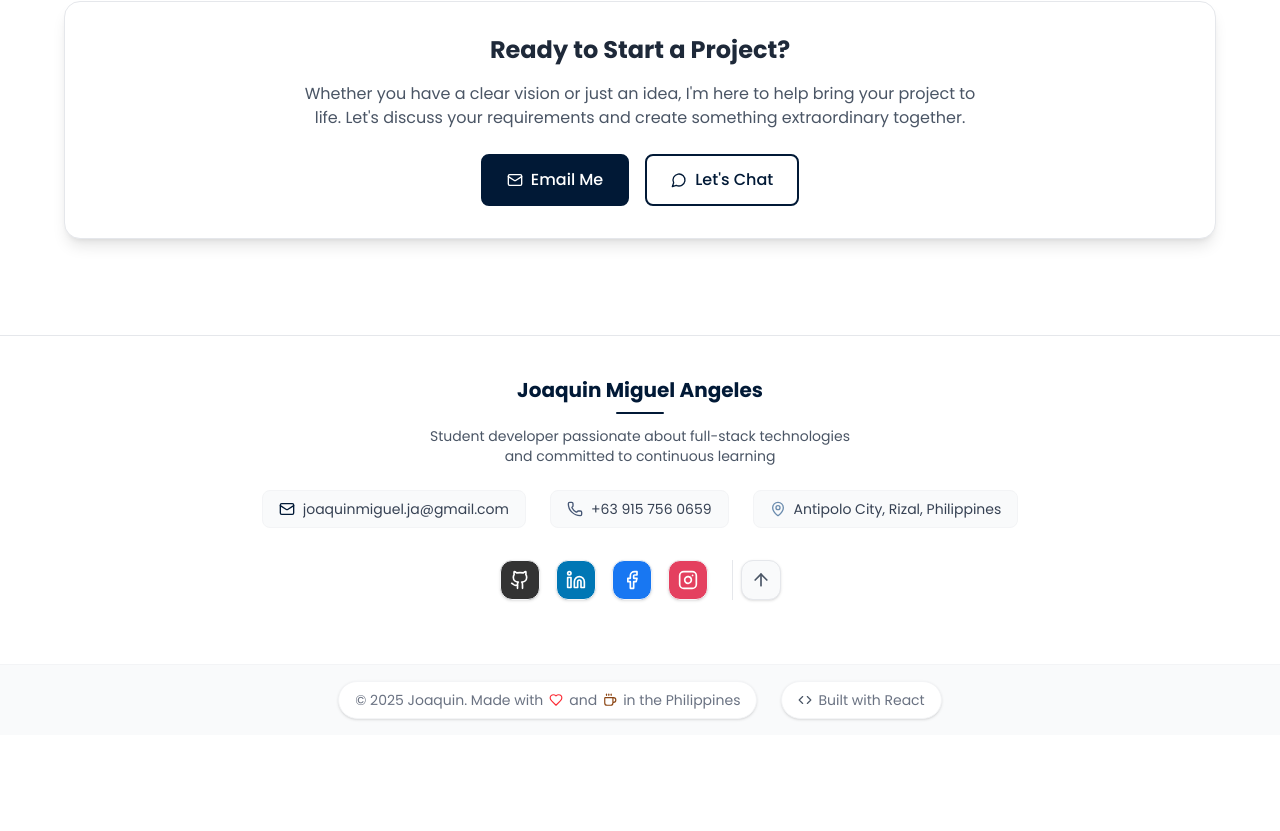
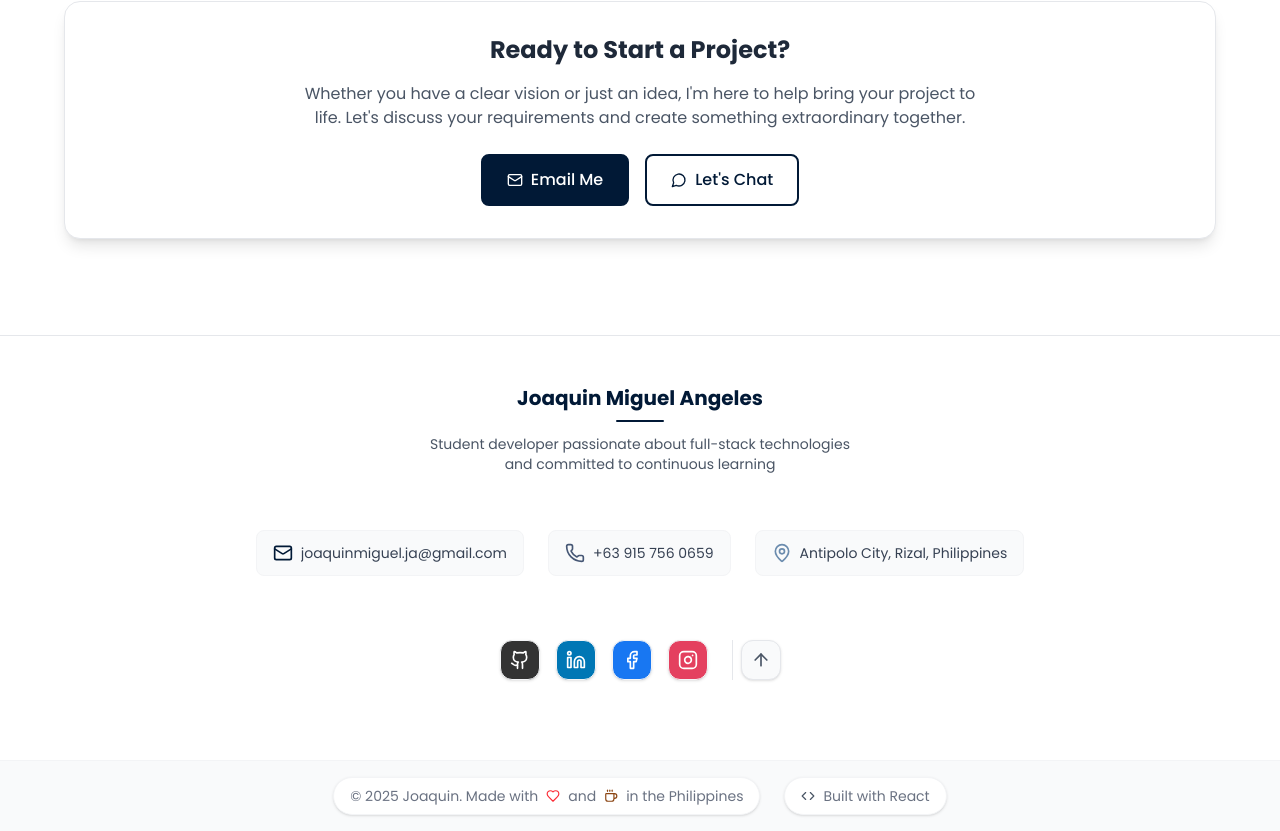
Before and after one commit to j24angeles/Portfolio, a React (Vite) app: page / in a window 1280 px wide. Shown: the part 8144-8975 px from the top of the page. Before the commit the page ends 8879 px from the top, so only its background shows below. Built offline with nearby package versions, Linux system fonts and the light colour scheme.

Commit message:
updated footer

```diff
--- a/src/components/Footer.jsx
+++ b/src/components/Footer.jsx
@@ -54,37 +54,38 @@ const Footer = () => {
   return (
     <footer className="bg-white border-t border-gray-200" style={{ fontFamily: 'Poppins, sans-serif' }}>
       {/* Main Footer Content */}
-      <div className="max-w-4xl mx-auto px-4 sm:px-6 py-8 sm:py-10">
-        <div className="text-center">
+      <div className="max-w-4xl mx-auto px-4 sm:px-6 py-10 sm:py-12">
+        <div className="text-center flex flex-col gap-8">
           {/* Brand */}
-          <div className="mb-6">
-            <h3 className="text-xl font-bold mb-2" style={{ color: '#011936' }}>
+          <div className="mb-4 sm:mb-6">
+            <h3 className="text-2xl sm:text-xl font-bold mb-2" style={{ color: '#011936' }}>
               Joaquin Miguel Angeles
             </h3>
             <div className="w-12 h-0.5 mx-auto mb-3 rounded-full" style={{ backgroundColor: '#011936' }}></div>
-            <p className="text-gray-600 text-sm max-w-md mx-auto">
+            <p className="text-gray-600 text-base sm:text-sm max-w-md mx-auto">
               Student developer passionate about full-stack technologies and committed to continuous learning
             </p>
           </div>
 
           {/* Contact Info - Card Layout */}
-          <div className="flex flex-col sm:flex-row sm:flex-wrap items-center justify-center gap-3 sm:gap-6 mb-8">
-            <div className="flex items-center space-x-2 bg-gray-50 px-3 sm:px-4 py-2 rounded-lg border border-gray-100 hover:border-gray-200 transition-colors duration-200 w-full sm:w-auto">
-              <Mail className="w-4 h-4 flex-shrink-0" style={{ color: '#011936' }} />
-              <span className="text-xs sm:text-sm text-gray-700 truncate">joaquinmiguel.ja@gmail.com</span>
+          <div className="flex flex-col sm:flex-row sm:flex-wrap items-center justify-center gap-4 sm:gap-6 mb-6 sm:mb-8">
+            <div className="flex items-center space-x-2 bg-gray-50 px-4 sm:px-4 py-3 rounded-lg border border-gray-100 hover:border-gray-200 transition-colors duration-200 w-full sm:w-auto">
+              <Mail className="w-5 h-5 flex-shrink-0" style={{ color: '#011936' }} />
+              <span className="text-sm sm:text-sm text-gray-700 truncate">joaquinmiguel.ja@gmail.com</span>
             </div>
-            <div className="flex items-center space-x-2 bg-gray-50 px-3 sm:px-4 py-2 rounded-lg border border-gray-100 hover:border-gray-200 transition-colors duration-200 w-full sm:w-auto">
-              <Phone className="w-4 h-4 flex-shrink-0" style={{ color: '#465775' }} />
-              <span className="text-xs sm:text-sm text-gray-700">+63 915 756 0659</span>
+            <div className="flex items-center space-x-2 bg-gray-50 px-4 sm:px-4 py-3 rounded-lg border border-gray-100 hover:border-gray-200 transition-colors duration-200 w-full sm:w-auto">
+              <Phone className="w-5 h-5 flex-shrink-0" style={{ color: '#465775' }} />
+              <span className="text-sm sm:text-sm text-gray-700">+63 915 756 0659</span>
             </div>
-            <div className="flex items-center space-x-2 bg-gray-50 px-3 sm:px-4 py-2 rounded-lg border border-gray-100 hover:border-gray-200 transition-colors duration-200 w-full sm:w-auto">
-              <MapPin className="w-4 h-4 flex-shrink-0" style={{ color: '#6B8CAE' }} />
-              <span className="text-xs sm:text-sm text-gray-700">Antipolo City, Rizal, Philippines</span>
+            <div className="flex items-center space-x-2 bg-gray-50 px-4 sm:px-4 py-3 rounded-lg border border-gray-100 hover:border-gray-200 transition-colors duration-200 w-full sm:w-auto">
+              <MapPin className="w-5 h-5 flex-shrink-0" style={{ color: '#6B8CAE' }} />
+              <span className="text-sm sm:text-sm text-gray-700">Antipolo City, Rizal, Philippines</span>
             </div>
           </div>
 
           {/* Social Links */}
-          <div className="flex items-center justify-center space-x-3 sm:space-x-4 mb-6">
+          <div className="flex flex-col items-center justify-center gap-4 mb-8">
+            <div className="flex items-center justify-center space-x-4 sm:space-x-4">
               {socialLinks.map((social, index) => {
                 const IconComponent = social.icon;
                 const isHovered = hoveredSocial === index;
@@ -99,16 +100,15 @@ const Footer = () => {
                     onMouseLeave={() => setHoveredSocial(null)}
                   >
                     <div
-                    className={`w-9 h-9 sm:w-10 sm:h-10 rounded-xl flex items-center justify-center transition-all duration-300 transform group-hover:scale-110 ${
+                      className={`w-10 h-10 sm:w-10 sm:h-10 rounded-xl flex items-center justify-center transition-all duration-300 transform group-hover:scale-110 ${
                         isHovered ? 'shadow-lg' : 'shadow-sm'
                       } border border-gray-100`}
                       style={{
                         backgroundColor: isHovered ? social.hoverColor : social.color
                       }}
                     >
-                    <IconComponent className="w-4 h-4 sm:w-5 sm:h-5 text-white" />
+                      <IconComponent className="w-5 h-5 sm:w-5 sm:h-5 text-white" />
                     </div>
-
                     {/* Tooltip */}
                     <div className="absolute -top-10 left-1/2 transform -translate-x-1/2 opacity-0 group-hover:opacity-100 transition-opacity duration-300 pointer-events-none">
                       <div className="bg-gray-800 text-white text-xs px-3 py-1.5 rounded-lg whitespace-nowrap shadow-lg">
@@ -118,18 +118,18 @@ const Footer = () => {
                   </a>
                 );
               })}
-
               {/* Back to Top */}
-            <div className="ml-1 sm:ml-2 pl-1 sm:pl-2 border-l border-gray-200">
+              <div className="ml-2 pl-2 border-l border-gray-200">
                 <button
                   onClick={scrollToTop}
                   className="group"
                   aria-label="Back to top"
                 >
-                <div className="w-9 h-9 sm:w-10 sm:h-10 rounded-xl border border-gray-200 flex items-center justify-center group-hover:border-gray-300 transition-all duration-300 group-hover:scale-110 bg-gray-50 group-hover:bg-gray-100 shadow-sm group-hover:shadow-md">
-                  <ArrowUp className="w-4 h-4 sm:w-5 sm:h-5 text-gray-600 group-hover:text-gray-800" />
+                  <div className="w-10 h-10 sm:w-10 sm:h-10 rounded-xl border border-gray-200 flex items-center justify-center group-hover:border-gray-300 transition-all duration-300 group-hover:scale-110 bg-gray-50 group-hover:bg-gray-100 shadow-sm group-hover:shadow-md">
+                    <ArrowUp className="w-5 h-5 sm:w-5 sm:h-5 text-gray-600 group-hover:text-gray-800" />
                   </div>
                 </button>
+              </div>
             </div>
           </div>
         </div>
@@ -137,17 +137,17 @@ const Footer = () => {
 
       {/* Bottom Bar */}
       <div className="border-t border-gray-100 bg-gray-50">
-        <div className="max-w-4xl mx-auto px-4 sm:px-6 py-3 sm:py-4">
-          <div className="flex flex-col items-center justify-center space-y-3 sm:flex-row sm:space-y-0 sm:space-x-6 text-xs sm:text-sm text-gray-500">
-            <div className="flex items-center space-x-1.5 bg-white px-3 sm:px-4 py-2 rounded-full border border-gray-100 shadow-sm">
+        <div className="max-w-4xl mx-auto px-4 sm:px-6 py-5 sm:py-4">
+          <div className="flex flex-col items-center justify-center gap-4 sm:flex-row sm:gap-0 sm:space-y-0 sm:space-x-6 text-sm sm:text-sm text-gray-500">
+            <div className="flex items-center space-x-2 bg-white px-4 sm:px-4 py-2 rounded-full border border-gray-100 shadow-sm mb-2 sm:mb-0">
               <span>© 2025 Joaquin. Made with</span>
-              <Heart className="w-3 h-3 sm:w-3.5 sm:h-3.5 text-red-500 flex-shrink-0" />
+              <Heart className="w-4 h-4 sm:w-3.5 sm:h-3.5 text-red-500 flex-shrink-0" />
               <span>and</span>
-              <Coffee className="w-3 h-3 sm:w-3.5 sm:h-3.5 flex-shrink-0" style={{ color: '#8B4513' }} />
+              <Coffee className="w-4 h-4 sm:w-3.5 sm:h-3.5 flex-shrink-0" style={{ color: '#8B4513' }} />
               <span>in the Philippines</span>
             </div>
-            <div className="flex items-center space-x-1.5 bg-white px-3 sm:px-4 py-2 rounded-full border border-gray-100 shadow-sm">
-              <Code className="w-3 h-3 sm:w-3.5 sm:h-3.5 text-gray-600 flex-shrink-0" />
+            <div className="flex items-center space-x-2 bg-white px-4 sm:px-4 py-2 rounded-full border border-gray-100 shadow-sm">
+              <Code className="w-4 h-4 sm:w-3.5 sm:h-3.5 text-gray-600 flex-shrink-0" />
               <span>Built with React</span>
             </div>
           </div>
```
Lines whose indentation alone changed are shown as unchanged.
